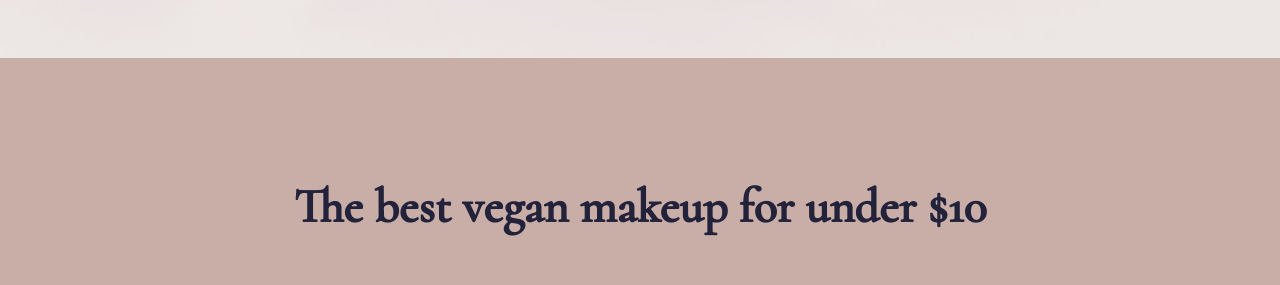
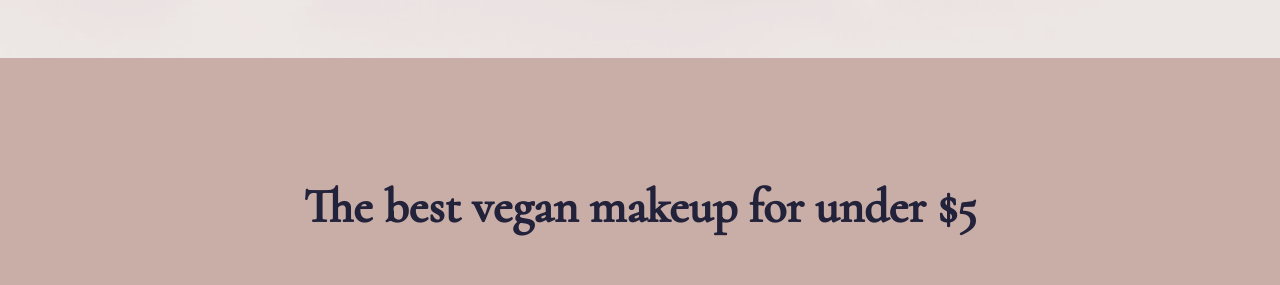
Before and after one commit to group-project-four/ethicalMakeup, a React (Create React App) app: page / in a window 1280 px wide. Shown: the part 840-1125 px from the top of the page. Built offline with nearby package versions, Linux system fonts and the light colour scheme; no server answers.

Commit message:
fixed search error & cleaned up code

```diff
--- a/package.json
+++ b/package.json
@@ -18,7 +18,7 @@
     "web-vitals": "^1.1.2"
   },
   "scripts": {
-    "start": "react-scripts start",
+    "start": "BROWSER=firefox react-scripts start",
     "build": "react-scripts build",
     "test": "react-scripts test",
     "eject": "react-scripts eject"
--- a/src/components/AllProducts.js
+++ b/src/components/AllProducts.js
@@ -24,6 +24,7 @@ const AllProducts = () => {
         }).then((response) => {
             if (response.data.length !== 0) {
                 setProduct(response.data)
+                setPostsPerPage(16)
             }
         })
     }
@@ -32,12 +33,12 @@ const AllProducts = () => {
         return productFiltered.price > 0.0
     })
 
-    function imgError(image) {
+    const imgError = (image) => {
         image.target.src =
             "https://st3.depositphotos.com/23594922/31822/v/600/depositphotos_318221368-stock-illustration-missing-picture-page-for-website.jpg";
     }
 
-    setPostsPerPage(16)
+
     const indexOfLastPost = currentPage * postsPerPage
     const indexOfFirstPost = indexOfLastPost - postsPerPage
     const currentPosts = filteredPrice.slice(indexOfFirstPost, indexOfLastPost)
@@ -71,4 +72,5 @@ const AllProducts = () => {
     )
 
 }
+
 export default AllProducts
--- a/src/components/Catalogue.js
+++ b/src/components/Catalogue.js
@@ -1,6 +1,5 @@
 
 import { Link } from 'react-router-dom'
-// import {Routes, Route } from 'react-router-dom'
 
 const Catalogue = () => {
     return (
@@ -31,7 +30,7 @@ const Catalogue = () => {
                 </div>
             </Link>
         </main>
-    );
-};
+    )
+}
 
 export default Catalogue
--- a/src/components/Footer.js
+++ b/src/components/Footer.js
@@ -1,3 +1,4 @@
+
 import { SiLinkedin } from "react-icons/si"
 import { SiTwitter } from "react-icons/si"
 import { SiInstagram } from "react-icons/si"
@@ -31,4 +32,5 @@ const Footer = () => {
         </footer>
     )
 }
+
 export default Footer
--- a/src/components/HomePage.js
+++ b/src/components/HomePage.js
@@ -24,11 +24,10 @@ const HomePage = () => {
     },[])
 
     /**
-     * goal is to get 6 products that are using the vegan tag and display it to the page
+     * goal is to get products that are using the vegan tag and display it to the page
      */
     return (
         <main>
-            {/* <MainNav /> */}
             <section className="header">
                 <h1>Value Proposition</h1>
                 <p>Lorem ipsum dolor sit amet consectetur adipisicing elit. Dolore sapiente nemo modi dicta libero soluta quibusdam ea illo asperiores.</p>
@@ -36,7 +35,7 @@ const HomePage = () => {
             </section>
 
             <section className="products">
-            <h2>The best vegan makeup for under $10</h2>
+            <h2>The best vegan makeup for under $5</h2>
                 <Notable array={temp} />
             </section>
             <section className="feature">
--- a/src/components/LipProducts.js
+++ b/src/components/LipProducts.js
@@ -5,7 +5,7 @@ import { Link } from 'react-router-dom'
 
 const LipProducts = () => {
     // Set all products from API to state
-    const [products, setProduct] = useState([]);
+    const [products, setProduct] = useState([])
 
     // Call API
     useEffect(() => {
@@ -42,7 +42,6 @@ const LipProducts = () => {
 
     return (
         <div>
-            {/* <MainNav /> */}
             <div className="sectionWrapper">
                 <h2>Lip Makeup</h2>
                 <ul className="productSection">
--- a/src/components/MainNav.js
+++ b/src/components/MainNav.js
@@ -54,4 +54,5 @@ const MainNav = () => {
         </div>
     )
 }
+
 export default MainNav
--- a/src/components/NavbarTop.js
+++ b/src/components/NavbarTop.js
@@ -1,5 +1,5 @@
 
-import { Routes, Route, Link } from 'react-router-dom'
+import { Link } from 'react-router-dom'
 import { useState } from 'react'
 
 const NavbarTop = (props) => {
--- a/src/components/ProductPage.js
+++ b/src/components/ProductPage.js
@@ -24,7 +24,6 @@ const ProductPage = () => {
 
     return (
         <div>
-            {/* <MainNav /> */}
             <section className="productInfoContainer">
                 <div className="column1">
                     <img
--- a/src/components/SearchedProducts.js
+++ b/src/components/SearchedProducts.js
@@ -1,7 +1,7 @@
+
 import { Link, useParams } from 'react-router-dom'
 import { useEffect, useState } from 'react'
 import axios from 'axios'
-
 import Pagination from './Pagination'
 import Posts from './Posts'
 
@@ -32,6 +32,7 @@ const SearchedProducts = (props) => {
                 })
                 setProduct(filteredData)
                 setErrorMessage('')
+                setPostsPerPage(16)
             } else {
                 setProduct([])
                 setErrorMessage('There were no products found!')
@@ -40,8 +41,6 @@ const SearchedProducts = (props) => {
     }
 
     const handleChangeOption = (event) => {
-        console.log(event.target.value)
-
         if(event.target.value === 'alphabetical'){
             const copyOfProducts = [...products]
             const orderedPrice = copyOfProducts.sort((a, b) => {
@@ -50,7 +49,7 @@ const SearchedProducts = (props) => {
             setProduct(orderedPrice)
         }
     }
-    setPostsPerPage(16)
+
     const indexOfLastPost = currentPage * postsPerPage
     const indexOfFirstPost = indexOfLastPost - postsPerPage
     const currentPosts = products.slice(indexOfFirstPost, indexOfLastPost)
```
